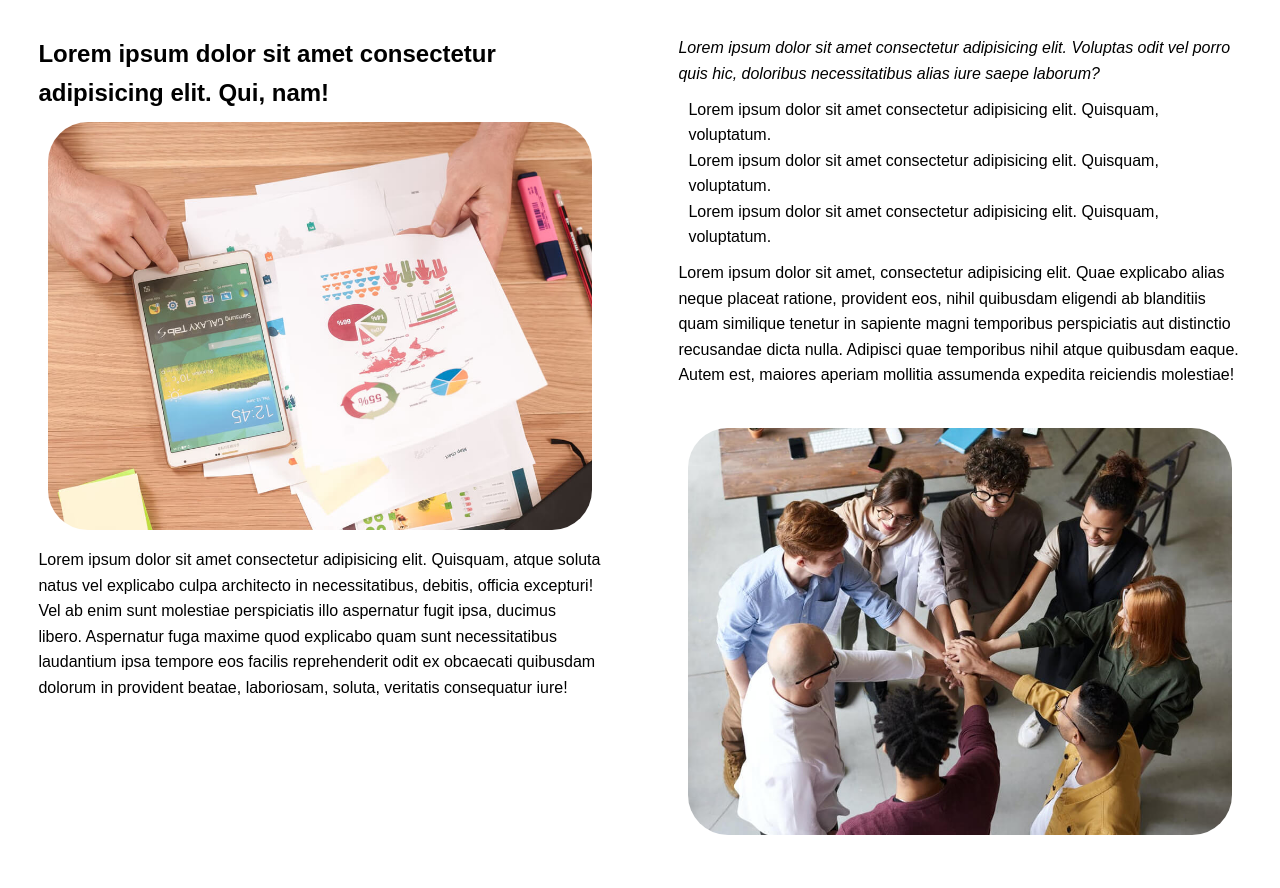
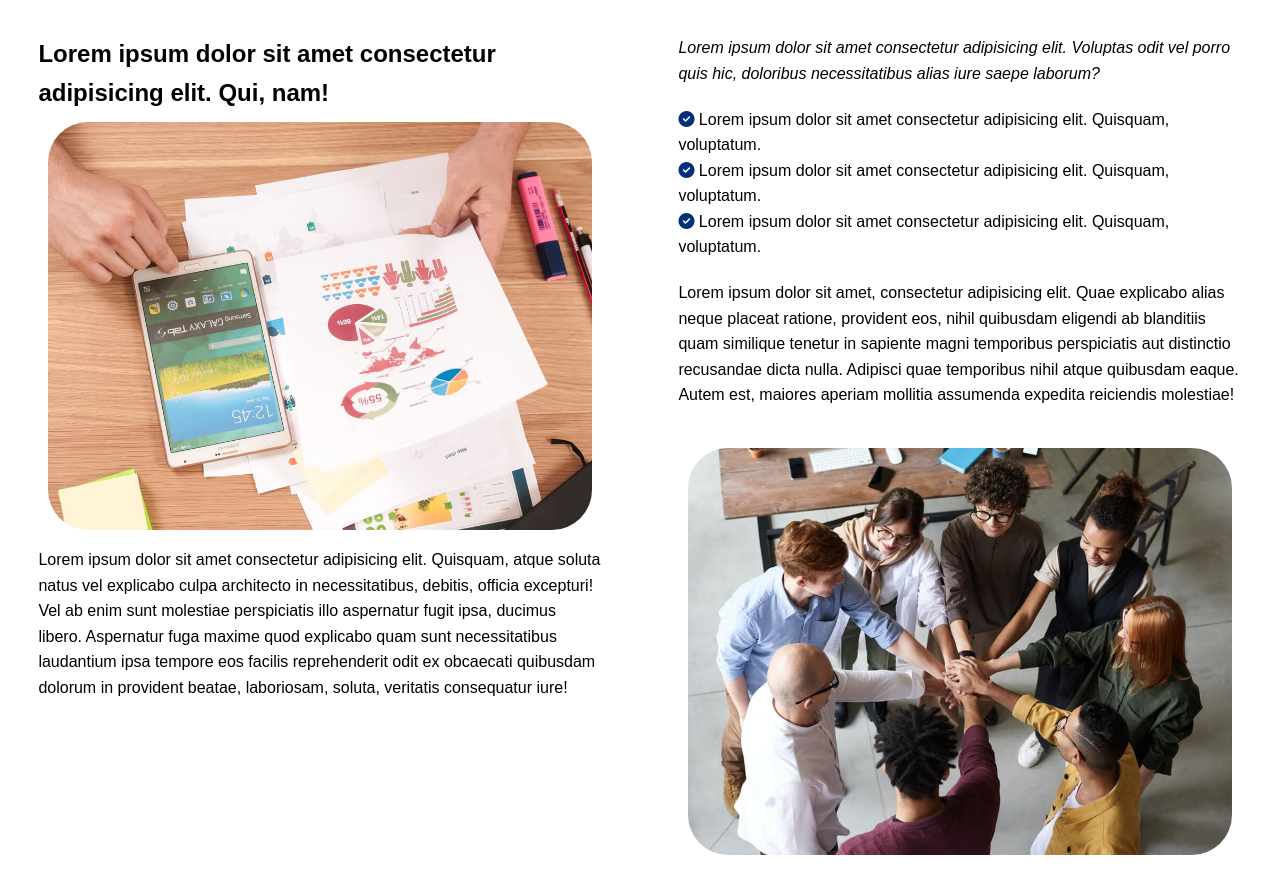
Before and after one commit to arthurW1935/lorem-imsum, a plain HTML site: page index.html in a window 1280 px wide. Shown: the part 1125-2013 px from the top of the page. Drawn offline with Linux system fonts and the light colour scheme.

Commit message:
updated index.html and styles.css

```diff
--- a/index.html
+++ b/index.html
@@ -100,9 +100,9 @@
                 <aside class="about-right">
                     <p style="font-style: italic;">Lorem ipsum dolor sit amet consectetur adipisicing elit. Voluptas odit vel porro quis hic, doloribus necessitatibus alias iure saepe laborum?</p>
                     <ul>
-                        <li>Lorem ipsum dolor sit amet consectetur adipisicing elit. Quisquam, voluptatum.</li>
-                        <li>Lorem ipsum dolor sit amet consectetur adipisicing elit. Quisquam, voluptatum.</li>
-                        <li>Lorem ipsum dolor sit amet consectetur adipisicing elit. Quisquam, voluptatum.</li>
+                        <li> <i class="fa-solid fa-circle-check" style="color: #013078;"></i> Lorem ipsum dolor sit amet consectetur adipisicing elit. Quisquam, voluptatum.</li>
+                        <li> <i class="fa-solid fa-circle-check" style="color: #013078;"></i> Lorem ipsum dolor sit amet consectetur adipisicing elit. Quisquam, voluptatum.</li>
+                        <li> <i class="fa-solid fa-circle-check" style="color: #013078;"></i> Lorem ipsum dolor sit amet consectetur adipisicing elit. Quisquam, voluptatum.</li>
                     </ul>
                     <p>Lorem ipsum dolor sit amet, consectetur adipisicing elit. Quae explicabo alias neque placeat ratione, provident eos, nihil quibusdam eligendi ab blanditiis quam similique tenetur in sapiente magni temporibus perspiciatis aut distinctio recusandae dicta nulla. Adipisci quae temporibus nihil atque quibusdam eaque. Autem est, maiores aperiam mollitia assumenda expedita reiciendis molestiae!</p>
                     <img src="images/about-2.jpg" alt="About Image 2">
--- a/styles.css
+++ b/styles.css
@@ -258,8 +258,6 @@ nav ul li a:hover {
     width: auto;
     padding: 10px;
     border-radius: 50px;
-    /* scale: 0.8; */
-
 }
 
 .about-right{
@@ -268,7 +266,7 @@ nav ul li a:hover {
 }
 
 .about-right ul{
-    margin: 10px;
+    margin: 20px 0;
     list-style-type: none;
 }
 
```
